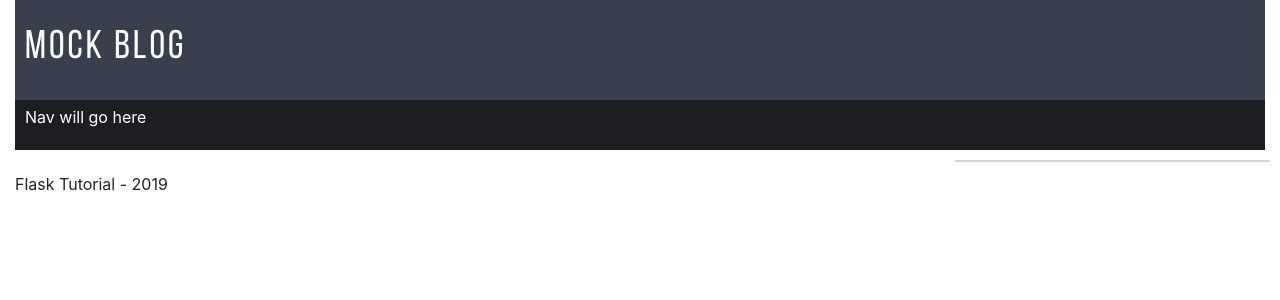
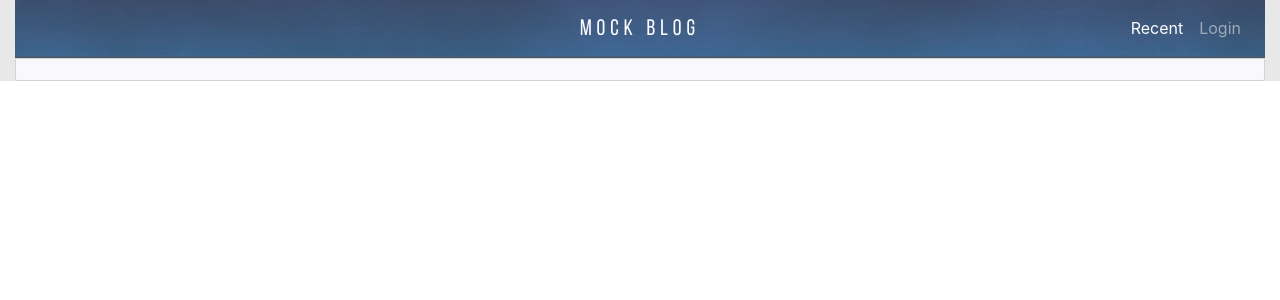
Before and after one commit to adenh93/DockerFlaskTutorial, a Flask app: page / in a window 1280 px wide. Shown: the top 300 px of the page. Run offline with Flask 2, Linux system fonts and the light colour scheme; data that the repository does not hold is empty; some libraries are stand-ins or nearby versions.

Commit message:
Added dev-data.py to generate dummy data with Faker. Worked on layout of home and post pages. Fixed issues with Baseline migration, and removed Blog table from schema, as it was unused. Added email + username columns to User model.

```diff
--- a/main.py
+++ b/main.py
@@ -28,21 +28,12 @@ tags = db.Table('post_tags',
 class User(db.Model):
   id = db.Column(db.Integer(), primary_key=True)
   username = db.Column(db.String(255), nullable=False, index=True, unique=True)
+  email = db.Column(db.String(255), nullable=False, unique=True)
+  name = db.Column(db.String(255), nullable=False)
   password = db.Column(db.String(255))
-  blogs = db.relationship(
-    'Blog',
-    backref='user',
-    lazy='dynamic'
-  )
-
-class Blog(db.Model):
-  id = db.Column(db.Integer(), primary_key=True)
-  title = db.Column(db.String(255), nullable=False)
-  created_date = db.Column(db.DateTime(), default=datetime.now)
-  user_id = db.Column(db.Integer(), db.ForeignKey('user.id'))
   posts = db.relationship(
     'Post',
-    backref='blog',
+    backref='user',
     lazy='dynamic'
   )
 
@@ -51,7 +42,7 @@ class Post(db.Model):
   title = db.Column(db.String(255), nullable=False)
   body = db.Column(db.Text())
   created_date = db.Column(db.DateTime(), default=datetime.now)
-  blog_id = db.Column(db.Integer(), db.ForeignKey('blog.id'))
+  user_id = db.Column(db.Integer(), db.ForeignKey('user.id'))
   comments = db.relationship(
     'Comment',
     backref='post',
@@ -89,7 +80,7 @@ def sidebar_data():
 @app.route('/')
 @app.route('/<int:page>')
 def home(page=1):
-  posts = Post.query.order_by(Post.created_date.desc()).paginate(page, app.config.get('POSTS_PER_PAGE', 10), False)
+  posts = Post.query.order_by(Post.created_date.desc()).paginate(page, app.config.get('POSTS_PER_PAGE', 15), False)
   recent, top_tags = sidebar_data()
   return render_template(
     'home.html',
--- a/manage.py
+++ b/manage.py
@@ -1,5 +1,5 @@
-from main import app, db, User, Blog, Post, Comment, Tag, migrate
+from main import app, db, User, Post, Comment, Tag, migrate
 
 @app.shell_context_processor
 def make_shell_context():
-  return dict(app=app, db=db, User=User, Blog=Blog, Post=Post, Comment=Comment, Tag=Tag, migrate=migrate)
+  return dict(app=app, db=db, User=User, Post=Post, Comment=Comment, Tag=Tag, migrate=migrate)
--- a/requirements.txt
+++ b/requirements.txt
@@ -1,2 +1,3 @@
 flask-sqlalchemy
 Flask-Migrate
+Faker
--- /dev/null
+++ b/static/css/site-style.css
@@ -0,0 +1,81 @@
+@font-face {
+    font-family: 'BebasNeue-Book';
+    src: url('../fonts/BebasNeue-Regular.ttf') format('truetype');
+}
+
+.container {
+    background-color: rgb(232, 232, 232);
+    margin: 0 auto;
+}
+
+.site-header {
+    font-family: 'BebasNeue-Book', Fallback, sans-serif;
+    letter-spacing: 5px;
+    font-size: 1.4em;
+    font-weight: lighter;
+}
+
+.navbar {
+    background-image: url('../img/header.jpg');
+    background-size: cover;
+    opacity: 0.9;
+    border-bottom: 2px solid rgb(56, 74, 103);
+}
+
+.navbar-brand {
+    float: none;
+}
+
+.navbar-center {
+    position: absolute;
+    width: 100%;
+    left: 0;
+    top: 15%;
+    text-align: center;
+    margin: auto;
+    height:100%;
+}
+
+
+.content {
+    background-color: #f9f8fd;
+    border: 1px solid lightgrey;
+    border-radius: 2px;
+    padding:10px 30px;
+    font-family: 'Lato', sans-serif;
+}
+
+.post-card {
+    border: none;
+    padding:0 10px;
+    background:none;
+}
+
+.post-card .card-title a, .post-card .card-body {
+    color: #444;
+}
+
+.post-card .card-content {
+    box-shadow: 5px 5px 10px 5px rgba(150, 150, 150, 0.5);
+}
+
+.post-card .card-img-top {
+    height: 300px;
+}
+
+.post-card .card-body {
+    background-color: #fefeff;
+}
+
+.card-columns {
+    column-count: 5;
+}
+
+.post-content {
+    padding: 1% 10%;
+    text-align: center;
+    background-color: white;
+    border: 1px solid lightgrey;
+    border-radius: 3px;
+    box-shadow: 2px 2px 10px 5px rgba(150, 150, 150, 0.5);
+}
--- a/static/style/site-style.css
+++ /dev/null
@@ -1,50 +0,0 @@
-@font-face {
-    font-family: 'BebasNeue-Book';
-    src: url('../fonts/BebasNeue-Regular.ttf') format('truetype');
-}
-
-.body {
-    background-color: #f9f8fd;
-}
-
-.container {
-    margin: 0 auto;
-}
-
-.site-header {
-    color: white;
-    font-family: 'BebasNeue-Book', Fallback, sans-serif;
-    letter-spacing: 3px;
-}
-
-.header-bar {
-    background-color: #393f4d;
-    padding:20px 10px;
-}
-
-.nav-bar {
-    background-color: #1d1e22;
-    padding:5px 10px;
-}
-
-.content {
-    padding:10px;
-}
-
-.post-card {
-    border:none;
-    padding:0 10px;
-    background:none;
-}
-
-.post-card .card-content {
-    box-shadow: 1px 1px #d5d5d5;
-}
-
-.post-card .card-img-top {
-    height: 350px;
-}
-
-.post-card .card-body {
-    background-color: #fefeff;
-}
--- a/templates/macros.html
+++ b/templates/macros.html
@@ -45,16 +45,25 @@
     {% set _posts = posts %}
 {% endif %}
 
-<div class="row">
+<div class="card-columns">
     {% for post in _posts %}
-        <div class="card post-card col-md-6 col-lg-4">
+        <div class="card post-card">
             <!-- <img class="card-img-top" src="" alt="card image"> -->
             <div class="card-content">
                 <img class="card-img-top" src="static/img/coffee.jpg">
                 <div class="card-body">
-                    <h5 class="card-title">{{ post.title }}</h5>
-                    <p class="card-text">{{ post.body | truncate(500) | safe }}</p>
-                    <a href="{{ url_for('post', post_id=post.id) }}">Read More</a>
+                    <p><small><i>Aden Herold - {{post.created_date.strftime('%B %d, %Y')}}</i></small></p>
+                    <h5 class="card-title" style="font-weight: bold"><a href="{{ url_for('post', post_id=post.id) }}">{{ post.title }}</a></h5>
+                    <p class="card-text">{{ post.body | truncate(400) | safe }}</p>
+                    <!-- <a href="{{ url_for('post', post_id=post.id) }}">Read More</a> -->
+                    <hr>
+                    <small>
+                        {% if post.tags %}
+                            {% for tag in post.tags %} {{tag.title.upper()}} {% endfor %}
+                        {% else %}
+                            NO TAGS
+                        {% endif %}
+                    </small>
                 </div>
             </div>
         </div>
--- a/templates/master.html
+++ b/templates/master.html
@@ -7,24 +7,24 @@
     <title>{% block title %}Blog{% endblock %}</title>
     <link rel="stylesheet" href="https://stackpath.bootstrapcdn.com/bootstrap/4.1.0/css/bootstrap.min.css" integrity="sha384-9gVQ4dYFwwWSjIDZnLEWnxCjeSWFphJiwGPXr1jddIhOegiu1FwO5qRGvFXOdJZ4" crossorigin="anonymous">
     <link rel="stylesheet" href="https://use.fontawesome.com/releases/v5.0.10/css/all.css" integrity="sha384-+d0P83n9kaQMCwj8F4RJB66tzIwOKmrdb46+porD/OvrJ+37WqIM7UoBtwHO6Nlg" crossorigin="anonymous">
-    <link rel="stylesheet" href="static/style/site-style.css">
+    <link rel="stylesheet" href="{{url_for('static', filename='css/site-style.css')}}" rel="stylesheet">
+    <link href="https://fonts.googleapis.com/css?family=Lato" rel="stylesheet">
 </head>
 <body>
 <div class="container col-md-12">
     <div class="row">
-        <div class="col col-md-12">
-        {% block head %}
-            <div class="container header-bar col-md-12">
-                <h1><a class="site-header" href="{{ url_for('home') }}">Mock Blog</a></h1>
-            </div>
-        {% endblock %}
-        </div>
-    </div>
-    <div class="row">
         <div class="col-md-12">
-            <div class="container nav-bar col-md-12">
-                <p><a class="text-white" href="{{ url_for('home') }}">Nav will go here</a></p>
-            </div>
+            <nav class="navbar navbar-expand-sm navbar-dark">
+                <a class="navbar-brand navbar-center site-header" href="{{ url_for('home') }}">Mock Blog</a></a>
+                <ul class="navbar-nav ml-auto">
+                    <li class="nav-item active">
+                        <a class="nav-link" href="#">Recent</a>
+                    </li>
+                    <li class="nav-item">
+                        <a class="nav-link" href="#">Login</a>
+                    </li>
+                </ul>
+            </nav>
             {# {% include 'navbar.html' %} #}
         </div>
     </div>
@@ -32,20 +32,17 @@
         {# {% include 'messages.html' %} #}
         {% block body %}
             <div class="row">
-                <div class="col-lg-9">
+                <div class="col-md-12">
                     {% block leftbody %}
                     {% endblock %}
                 </div>
-                <div class="col-lg-3 rounded" style="border: 1px solid lightgray">
+                <!-- <div class="col-lg-3 rounded">
                     {% block rightbody %}
-                        {# {% include 'rightbody.html' %} #}
+                        {% include 'rightbody.html' %}
                     {% endblock %}
-                </div>
+                </div> -->
             </div>
         {% endblock %}
-    </div>
-    <div>
-        <p>Flask Tutorial - 2019</p>
     </div>
 </div>
 </body>
--- /dev/null
+++ b/templates/rightbody.html
@@ -0,0 +1,34 @@
+<div>
+    <div class="row">
+        <div class="col">
+            <h5>Recent Posts</h5>
+        </div>
+    </div>
+    <ul class="list-group">
+        {% for post in recent %}
+        <li class="list-group-item recent-posts">
+            <div class="row">
+                <div class="col-md-1">
+                    <p><img class="card-img-top" src="../static/img/coffee.jpg"></p>
+                </div>
+                <div class="col-md-11">
+                    <p class="recent-post-title"><a href="{{ url_for('post', post_id=post.id) }}">{{ post.title }}</a></p>
+                    <small>{{post.created_date.strftime('%B %d, %Y')}}</small>
+                </div>
+            </div>
+        </li>
+        {% endfor %}
+    </ul>
+</div>
+<div class="row">
+    <div class="col">
+        <h5>Popular Tags</h5>
+    </div>
+</div>
+<ul class="list-group">
+    {% for tag in top_tags %}
+    <li class="list-group-item"
+    ><a href="{{ url_for('posts_by_tag', tag_name=tag[0].title) }}">{{ tag[0].title }}</a>
+    </li>
+    {% endfor %}
+</ul>
```
Also changed, not shown: dev-profile.py (added, +36 -0 lines), migrations/versions/27d34c519e91_baseline_migration.py (deleted, +0 -44 lines), migrations/versions/46d9dfa58052_baseline_migration.py (added, +74 -0 lines), migrations/versions/ce2c68fc4274_added_email_and_name_columns_to_user_.py (added, +36 -0 lines), templates/post.html (added, +29 -0 lines), static/img/header.jpg (added).
